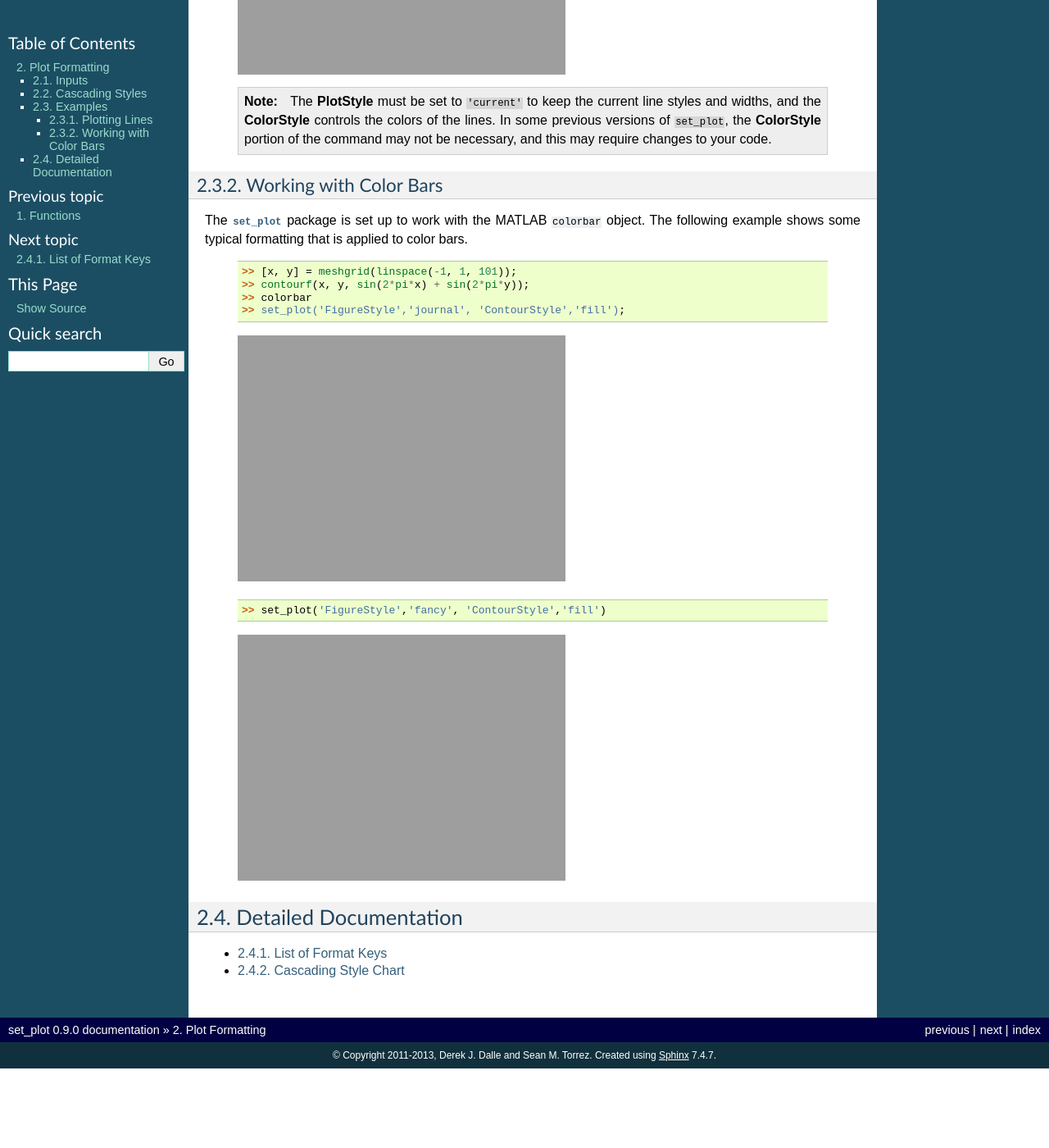
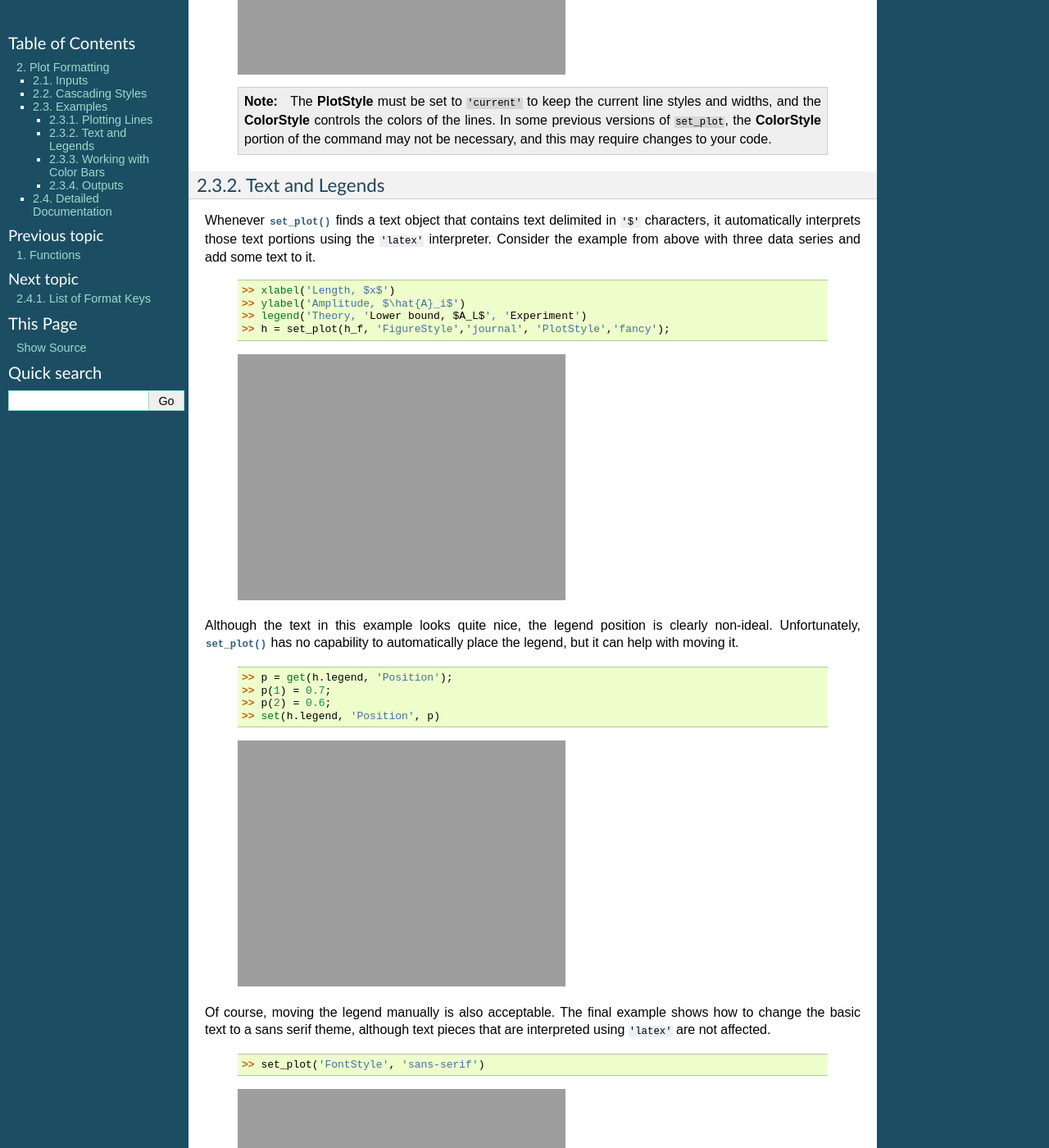
Before and after one commit to derek-dalle/set_plot, a Sphinx documentation site: the page built from doc/set_plot.rst, in a window 1280 px wide and 1400 px high, scrolled down 4959 px. Shown: the whole window at 82% size. Built offline with Sphinx 7.4.7, drawn with Linux system fonts in a browser that asks for light colours; pages that are not in the unit, such as notebooks, are missing from menus; before the commit the page ends 6262 px from its top, so only the background shows below that; some of the changed text lies outside the part shown.

```diff
--- a/doc/format_keys.rst
+++ b/doc/format_keys.rst
@@ -73,6 +73,9 @@
     **ContourLineColor**: [ {``'current'``} | ``'auto'`` | *char* | *1x3 double* ]
         Color to use for contour lines.  The ``'auto'`` value tells the
         function to match the contour lines to the colormap values.
+
+    **ContourLineStyle**: [ {``'current'``} | ``'-'`` | ``'none'`` | ``'--'`` | ``'-.'`` | ``':'`` ]
+        Style to use for contour lines.
 
     **ContourStyle**: [ {``'current'``} | ``'pretty'`` | ``'fancy'`` | ``'black'`` | ``'fill'`` | ``'smooth'`` | ``'simple'`` | ``'plain'`` ]
         Style to use for contour plots.  This is a cascading style.
--- a/doc/set_plot.rst
+++ b/doc/set_plot.rst
@@ -197,12 +197,58 @@
         changes to your code.
 
 
+Text and Legends
+----------------
+
+Whenever :func:`set_plot` finds a text object that contains text delimited in
+``'$'`` characters, it automatically interprets those text portions using the
+``'latex'`` interpreter.  Consider the example from above with three data series
+and add some text to it.
+
+    .. code-block:: matlabsession
+
+        >> xlabel('Length, $x$')
+        >> ylabel('Amplitude, $\hat{A}_i$')
+        >> legend('Theory, 'Lower bound, $A_L$', 'Experiment')
+        >> h = set_plot(h_f, 'FigureStyle','journal', 'PlotStyle','fancy');
+
+    .. image:: ./test/set_plot/legend-bad.*
+        :width: 300pt
+
+Although the text in this example looks quite nice, the legend position is
+clearly non-ideal.  Unfortunately, :func:`set_plot` has no capability to
+automatically place the legend, but it can help with moving it.
+
+    .. code-block:: matlabsession
+
+        >> p = get(h.legend, 'Position');
+        >> p(1) = 0.7;
+        >> p(2) = 0.6;
+        >> set(h.legend, 'Position', p)
+
+    .. image:: ./test/set_plot/legend-fixed.*
+        :width: 300pt
+
+Of course, moving the legend manually is also acceptable.  The final example
+shows how to change the basic text to a sans serif theme, although text pieces
+that are interpreted using ``'latex'`` are not affected.
+
+    .. code-block:: matlabsession
+
+        >> set_plot('FontStyle', 'sans-serif')
+
+    .. image:: ./test/set_plot/legend-sans.*
+        :width: 300pt
+
+This example shows why it is advisable to have all of the legend entries use the
+same interpreter.
+
+
 Working with Color Bars
 -----------------------
 
 The :mod:`set_plot` package is set up to work with the MATLAB ``colorbar``
-object.  The following example shows some typical formatting that is applied to
-color bars.
+object.  The following example shows some typical formatting.
 
     .. code-block:: matlabsession
 
@@ -221,6 +267,14 @@
     .. image:: ./test/set_plot/cbar-fancy.*
         :width: 300pt
 
+
+Outputs
+-------
+
+
+
+
+
 Detailed Documentation
 ======================
 
```
Also changed, not shown: doc/cascading_styles.rst (+13 -1 lines), 1 other file.
